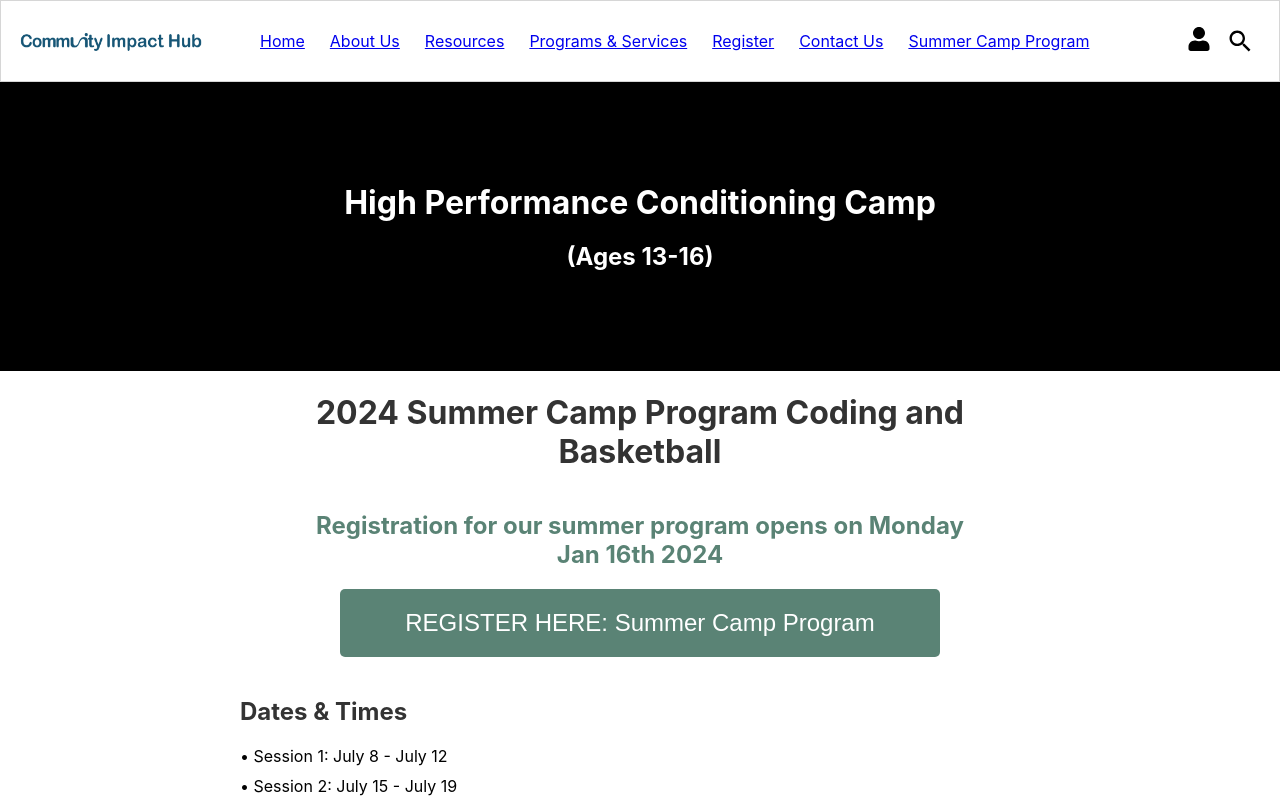
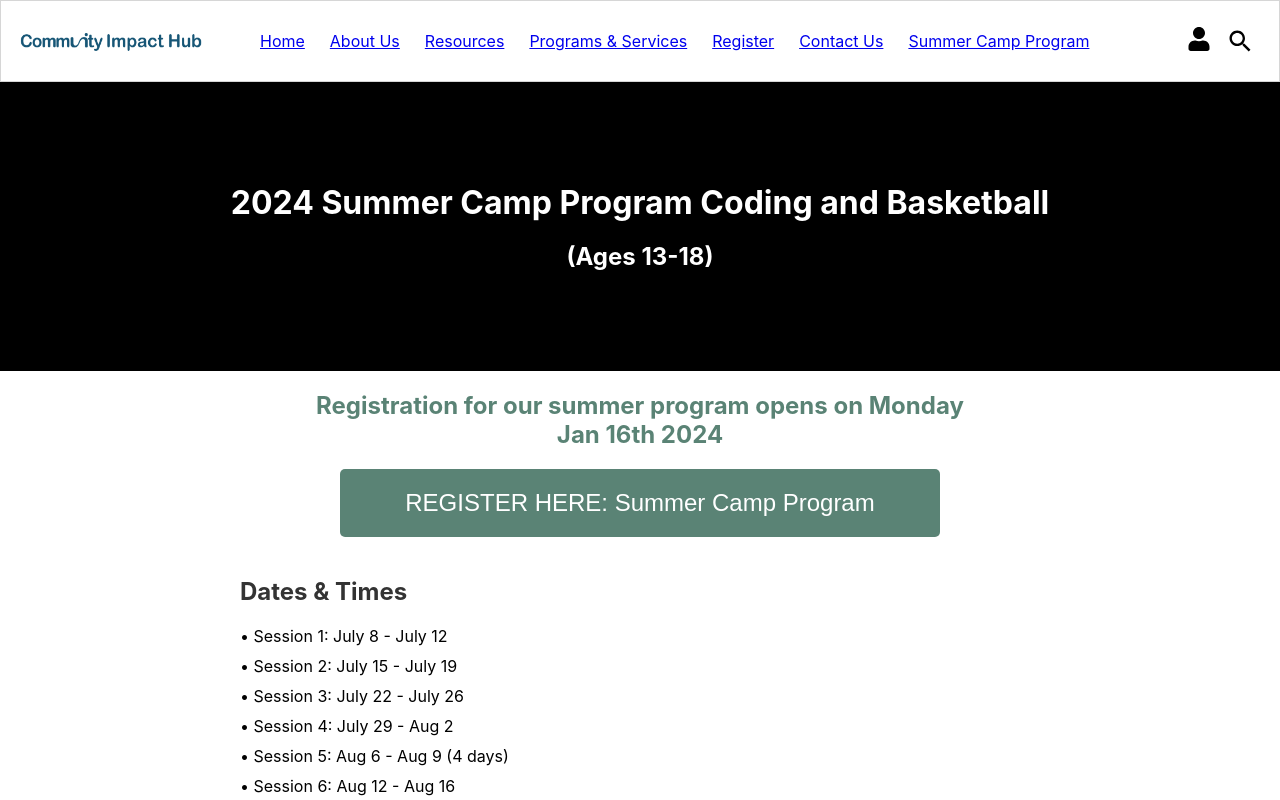
Before and after one commit to venuraperera99/Community-Impact-Hub, a React (Create React App) app: page /summercamp in a window 1280 px wide. Shown: the top 800 px of the page. Built offline with nearby package versions, Linux system fonts and the light colour scheme; no server answers.

Commit message:
Modified text in Summer Camp page

```diff
--- a/src/pages/summercamp/SummerCamp.js
+++ b/src/pages/summercamp/SummerCamp.js
@@ -57,12 +57,11 @@ const SummerCamp = () => {
   return (
     <div className='summer-camp'>
       <div className='banner'>
-        <h1>High Performance Conditioning Camp</h1>
-        <h2>(Ages 13-16)</h2>
+        <h1>2024 Summer Camp Program Coding and Basketball</h1>
+        <h2>(Ages 13-18)</h2>
       </div>
 
       <div className='content'>
-        <h1>2024 Summer Camp Program Coding and Basketball</h1>
         <h2 style={{color: "#5a8375"}}>Registration for our summer program opens on Monday<br/> Jan 16th 2024</h2>
         <button className='register-button' onClick={handleRegisterClick}>REGISTER HERE: Summer Camp Program</button>
         <div className='session'>
```
